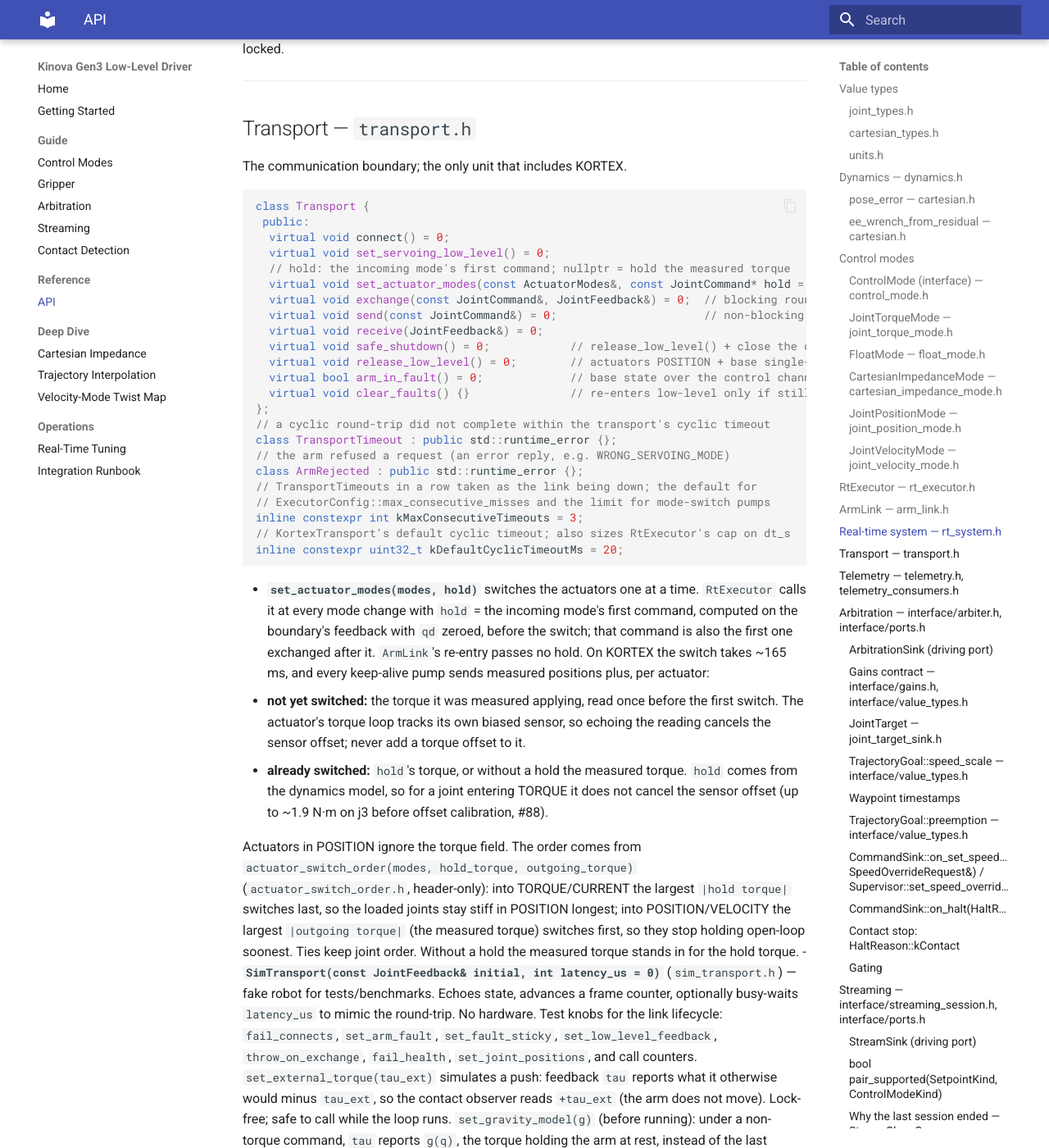
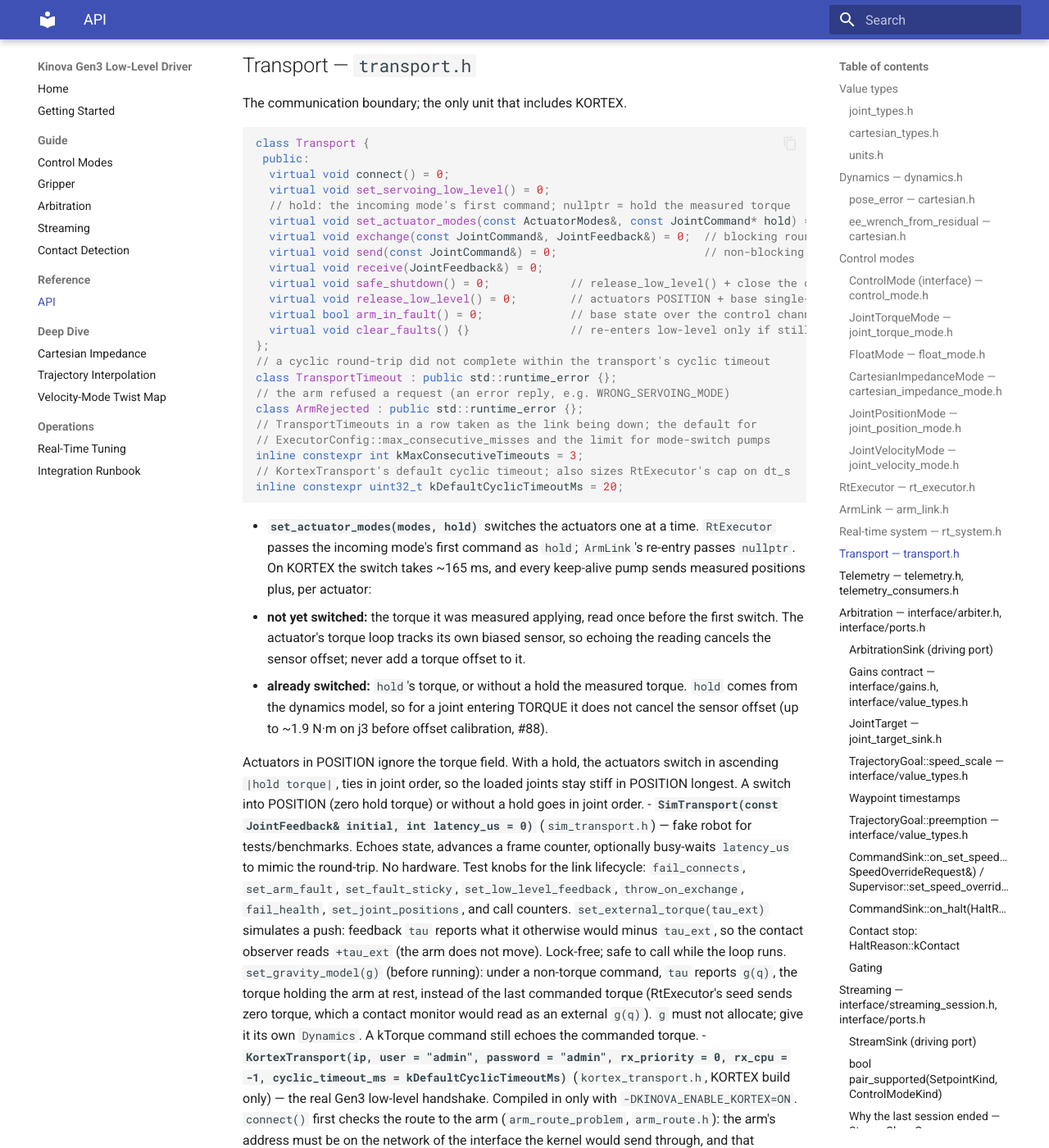
Before and after one commit to rammp-org/kinova-gen3-driver, an MkDocs documentation site: the page built from docs/reference/api.md, in a window 1280 px wide and 1400 px high, scrolled down 10940 px. Shown: the whole window at 82% size. Built offline with MkDocs 1.6.1 and Material for MkDocs 9.7.7, drawn with Linux system fonts in a browser that asks for light colours; some of the changed text lies outside the part shown.

Commit message:
Ramp default back to 0.1 s; one switch-order rule inline; trim the prose
- gain_ramp_s default 0.5 -> 0.1 s in both impedance modes (#94's
  474da16). With the compute-first switch the entry error is ~0.1 mm and
  the long fade let the arm creep: joint impedance startup creep on dojo
  3.6 -> 0.2 mm (measured with #88's offsets on).
- Delete actuator_switch_order.h and its test. KortexTransport sorts in
  place: with a hold, ascending |hold torque| (ties in joint order), so
  the loaded joints stay stiff in POSITION longest; this is the rule
  with arm evidence (#94's 4c4a6e8: in-switch sag 6-8 mm -> 0.1 mm). The
  into-POSITION branch measured no benefit (0.0 mm in joint order vs
  0.1 mm ordered), and a position hold's torque is zero, so position
  switches and ArmLink's re-entry (no hold) keep joint order, as on dev.
  Reverts the never-crash spec hunk.
- set_actuator_modes' hold has no default argument: a default on a
  virtual binds to the static type and no override carried it. ArmLink
  passes nullptr.
- The compute-first rationale was repeated ~10 times; it is stated in
  ControlMode::compute and Transport::set_actuator_modes, and the
  executor comment, api.md, the control-modes guide and the CHANGELOG
  entry point to it or shrink to a few lines.

Co-Authored-By: Claude Opus 5.5 <noreply@anthropic.com>
Claude-Session: https://claude.ai/code/session_01QoDtVrpDZSsjhyU95FZSwq

````diff
--- a/CMakeLists.txt
+++ b/CMakeLists.txt
@@ -400,7 +400,6 @@ add_executable(unit_tests
     tests/teleop_protocol_test.cpp
     tests/feedback_tap_test.cpp
     tests/rt_executor_test.cpp
-    tests/actuator_switch_order_test.cpp
     tests/interface/trajectory_executor_test.cpp
     tests/interface/execution_integration_test.cpp
     tests/interface/supervisor_test.cpp
--- a/docs/reference/api.md
+++ b/docs/reference/api.md
@@ -135,13 +135,9 @@ Implement this to add a control law. `compute()` must be RT-safe. `dt_s` is
 the wall time since the mode's previous `compute()`, not a constant: see
 `RtExecutor` below. The first `compute()` runs right after `on_enter`, before
 the actuators switch to `required_modes()`, on the same feedback with `qd`
-zeroed: its command is the switch's hold, sent open-loop to each actuator as it
-switches (~165 ms on KORTEX), so it must be safe as a fixed command. The zeroed
-`qd` keeps damper terms out of it. Both impedance modes ramp their spring in
-from zero, so with the ramp on (the default) their first command is gravity.
-With `gain_ramp_s <= 0` it also carries any spring that is not zero at the entry
-state, such as `CartesianImpedanceMode`'s nullspace pull toward a fixed rest
-posture.
+zeroed: its command is the switch's hold (`set_actuator_modes` below), so it must
+be safe as a fixed command. Both impedance modes ramp their spring in from zero,
+so their first command is gravity unless `gain_ramp_s <= 0`.
 
 ### `JointTorqueMode` — `joint_torque_mode.h`
 
@@ -544,12 +540,9 @@ inline constexpr uint32_t kDefaultCyclicTimeoutMs = 20;
 ```
 
 - **`set_actuator_modes(modes, hold)`** switches the actuators one at a time.
-  `RtExecutor` calls it at every mode change with `hold` = the incoming mode's
-  first command, computed on the boundary's feedback with `qd` zeroed, before
-  the switch; that
-  command is also the first one exchanged after it. `ArmLink`'s re-entry passes
-  no hold. On KORTEX the switch takes ~165 ms, and every keep-alive pump sends
-  measured positions plus, per actuator:
+  `RtExecutor` passes the incoming mode's first command as `hold`; `ArmLink`'s
+  re-entry passes `nullptr`. On KORTEX the switch takes ~165 ms, and every
+  keep-alive pump sends measured positions plus, per actuator:
   - **not yet switched:** the torque it was measured applying, read once before
     the first switch. The actuator's torque loop tracks its own biased sensor,
     so echoing the reading cancels the sensor offset; never add a torque offset
@@ -559,13 +552,10 @@ inline constexpr uint32_t kDefaultCyclicTimeoutMs = 20;
     not cancel the sensor offset (up to ~1.9 N·m on j3 before offset calibration,
     #88).
 
-  Actuators in POSITION ignore the torque field. The order comes from
-  `actuator_switch_order(modes, hold_torque, outgoing_torque)`
-  (`actuator_switch_order.h`, header-only): into TORQUE/CURRENT the largest
-  `|hold torque|` switches last, so the loaded joints stay stiff in POSITION
-  longest; into POSITION/VELOCITY the largest `|outgoing torque|` (the measured
-  torque) switches first, so they stop holding open-loop soonest. Ties keep joint
-  order. Without a hold the measured torque stands in for the hold torque.
+  Actuators in POSITION ignore the torque field. With a hold, the actuators
+  switch in ascending `|hold torque|`, ties in joint order, so the loaded joints
+  stay stiff in POSITION longest. A switch into POSITION (zero hold torque) or
+  without a hold goes in joint order.
 - **`SimTransport(const JointFeedback& initial, int latency_us = 0)`**
   (`sim_transport.h`) — fake robot for tests/benchmarks. Echoes state, advances a
   frame counter, optionally busy-waits `latency_us` to mimic the round-trip. No
````
Also changed, not shown: other parts of docs/reference/api.md (+2 -2 lines), CHANGELOG.md (+15 -25 lines), docs/guide/control-modes.md (+5 -9 lines), docs/superpowers/specs/2026-06-16-cartesian-impedance-controller-design.md (+1 -1 lines), docs/superpowers/specs/2026-08-06-joint-space-impedance-design.md (+1 -1 lines), docs/superpowers/specs/2026-10-27-never-crash-design.md (+2 -5 lines), 8 other files.
